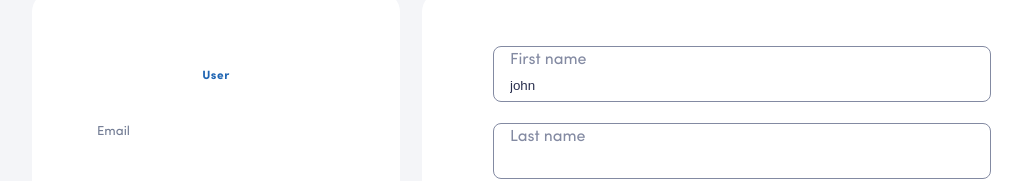
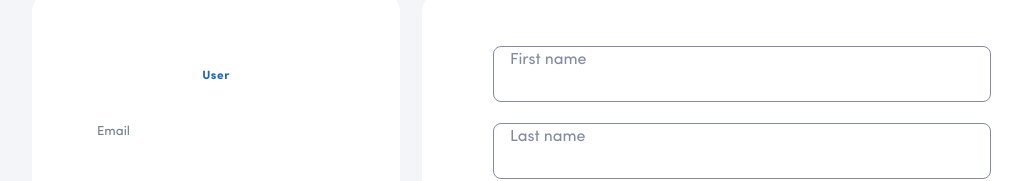
Before and after one commit to NSENGIYUMVA-Christian/weather-app-nextjs, a Next.js app in the folder client/: page /dashboard/profile in a window 1280 px wide. Shown: the part 193-374 px from the top of the page, without its empty margins (93-1115 px from the left). Built offline with nearby package versions, Linux system fonts and the light colour scheme; a web font is replaced by a local one.

Commit message:
done with update for validation

```diff
--- a/client/app/dashboard/profile/page.tsx
+++ b/client/app/dashboard/profile/page.tsx
@@ -1,5 +1,5 @@
 'use client'
-import React, { useEffect } from 'react'
+import React, { useEffect,useState } from 'react'
 import { sofiaProBold,sofiaProMedium,sofiaProRegular,bicycletteRegular } from '@/fonts/fonts';
 import styles from "./page.module.scss"
 import Image from 'next/image'
@@ -10,27 +10,63 @@ import { Sofia_Sans } from "next/font/google";
 import Link from 'next/link';
 const sofiaSansMedium = Sofia_Sans({ weight: "500", subsets: ["latin"] });
 const sofiaSansRegular = Sofia_Sans({ weight: "400", subsets: ["latin"] });
+import {  toast } from 'react-toastify';
+import axios from "axios"
 
 
 const page = () => {
     /// getting global context
     const {triggerFetch,setTriggerFetch,auth,setAuth,CurrentWeatherData,setCurrentWeatherData,PastWeatherData,setPastWeatherData} = useAppContext()
-        /// getting auth data
-    const {id,first_name,last_name,email,username} = auth || {}
+
+    //user data
+    const [userData,setUserData] = useState<any>({
+        username:auth?.username,
+        password:"" ,
+        repeatPassword:"",
+        first_name:auth?.first_name,
+        last_name:auth?.last_name,
+        email:auth?.email
+    })
+
     useEffect(()=>{
-
+      //set user data
+      setUserData({
+        username:auth?.username,
+        password:"" ,
+        repeatPassword:"",
+        first_name:auth?.first_name,
+        last_name:auth?.last_name,
+        email:auth?.email
+      })
       /// set current data
       setCurrentWeatherData(getCurrentDataFromLocalStorage())
       /// set past data
       setPastWeatherData(getPastDataFromLocalStorage())
+      },[])
 
-      },[])
+      ///// update user form
+        ///// handle register form change
+    const handleUserDataChange = (event: React.ChangeEvent<HTMLInputElement>) => {
+      setUserData({ ...userData, [event.target.name]: event.target.value });
+        };
+
+        //// update user submit
+        const submitUpdatedData = async(e: React.MouseEvent<HTMLButtonElement, MouseEvent>) => {
+          e.preventDefault()
+          try {
+            //  const {data} = await axios.post("http://localhost:8080/api/v1/auth/register",registerData)
+            console.log("update data",userData)
+              toast.success("Update success")
+          } catch (error) {
+              console.log("there was an error")
+          }
+        };
 
   return (
     <section className={`${styles.main}  `} >
 {/* row 1 */}
 <div className={styles.row1}>
-<Link href="/" className={`${sofiaProMedium.className} ${styles.backBtn} `} >  <span className={styles.leftArrowIcon}><Image src={leftArrowIcon} alt='back'  /></span>  <span>Back to search</span></Link>
+<Link href="/dashboard" className={`${sofiaProMedium.className} ${styles.backBtn} `} >  <span className={styles.leftArrowIcon}><Image src={leftArrowIcon} alt='back'  /></span>  <span>Back to search</span></Link>
 <span className={`${styles.mainTitle} ${sofiaProMedium.className} `} >Your Profile</span>
 </div>
 {/* row 2 */}
@@ -39,26 +75,26 @@ const page = () => {
   <div className={styles.rowCol1}>
     <div className={`${styles.rowCol1Content} `}>
       <div className={`${styles.rowCol1ContentPart1} `}>
-      <span className={`${sofiaProMedium.className} ${styles.usernames} `} >{first_name} {last_name}</span>
+      <span className={`${sofiaProMedium.className} ${styles.usernames} `} >{auth?.first_name} {auth?.last_name}</span>
       <p className={`${sofiaProBold.className} `}  >User</p>
       </div>
       {/* part 2 */}
      <div className={`${styles.rowCol1ContentPart2} `}>
          <div className={`${styles.rowCol1ContentPart2FieldBox} `} >
         <span className={sofiaProRegular.className} >Email</span>
-        <p className={`${sofiaProMedium.className}`}>{email}</p>
+        <p className={`${sofiaProMedium.className}`}>{auth?.email}</p>
          </div>
          <div className={`${styles.rowCol1ContentPart2FieldBox} `} >
         <span className={sofiaProRegular.className}>First Name</span>
-        <p className={`${sofiaProMedium.className}`} >{first_name}</p>
+        <p className={`${sofiaProMedium.className}`} >{auth?.first_name}</p>
          </div>
          <div className={`${styles.rowCol1ContentPart2FieldBox} `} >
         <span className={sofiaProRegular.className}>Last Name</span>
-        <p className={`${sofiaProMedium.className}`} >{last_name}</p>
+        <p className={`${sofiaProMedium.className}`} >{auth?.last_name}</p>
          </div>
          <div className={`${styles.rowCol1ContentPart2FieldBox} `} >
         <span className={sofiaProRegular.className}>Username</span>
-        <p className={`${sofiaProMedium.className}`} >{username}</p>
+        <p className={`${sofiaProMedium.className}`} >{auth?.username}</p>
          </div>
      </div>
     </div>
@@ -68,27 +104,27 @@ const page = () => {
   <form >
       <div className={styles.field} >
       <label htmlFor="First" className={`${sofiaProRegular.className}`}  >First name</label>
-      <input id='First' type='text' name='first_name' value={first_name}  placeholder='john'   />
+      <input id='First' type='text' name='first_name' value={userData?.first_name}  onChange={handleUserDataChange}   />
       </div>
           <div className={styles.field} >
               <label htmlFor="Last" className={`${sofiaProRegular.className}`} >Last name</label>
-    <input id='Last' className={sofiaProMedium.className} type='text' name='last_name' value={last_name}    />
+    <input id='Last' className={sofiaProMedium.className} type='text' name='last_name' value={userData?.last_name}  onChange={handleUserDataChange}  />
     </div>
         <div className={styles.field} >
             <label htmlFor="Email" className={`${sofiaProRegular.className}`} >Email</label>
-    <input id='Email' className={sofiaProMedium.className} type='email' name='email' value={email}    />
+    <input id='Email' className={sofiaProMedium.className} type='email' name='email' value={userData?.email} onChange={handleUserDataChange}   />
     </div>
         <div className={styles.field} >
             <label htmlFor="Username" className={`${sofiaProRegular.className}`} >Username</label>
-    <input id='Username' className={sofiaProMedium.className} type='text' name='username' value={username}    />
+    <input id='Username' className={sofiaProMedium.className} type='text' name='username' value={userData?.username}  onChange={handleUserDataChange}  />
     </div>
         <div className={styles.field} >
             <label htmlFor="Password" className={`${sofiaProRegular.className}`} >Password</label>
-    <input id='Password' className={sofiaProMedium.className} type='password' name='password' value={""} placeholder='*****'    />
+    <input id='Password' className={sofiaProMedium.className} type='password' name='password' value={userData?.password} placeholder='*****'  onChange={handleUserDataChange}  />
     </div>
         <div className={styles.field} >
             <label htmlFor="RepeatPassword" className={`${sofiaProRegular.className}`} >Repeat Password</label>
-    <input id='Password' className={sofiaProMedium.className} type='password' name='password' value={""} placeholder='*****'    />
+    <input id='Password' className={sofiaProMedium.className} type='password' name='repeatPassword' value={userData?.repeatPassword} placeholder='*****'  onChange={handleUserDataChange}  />
     </div>
   </form>
   </div>
@@ -96,7 +132,7 @@ const page = () => {
 </div>
   {/* Row 3 */}
   <div className={styles.rowCol3}>
-  <button className={`${styles.updateBtn}`} >Update</button>
+  <button className={`${styles.updateBtn}`} onClick={submitUpdatedData} >Update</button>
   <button className={`${styles.cancelBtn}`} >Cancel</button>
   </div>
     </section>
```
Also changed, not shown: client/app/auth/page.tsx (+6 -1 lines), client/app/dashboard/page.tsx (+2 -8 lines), 1 other file (tests, documents, lock files or other folders).
